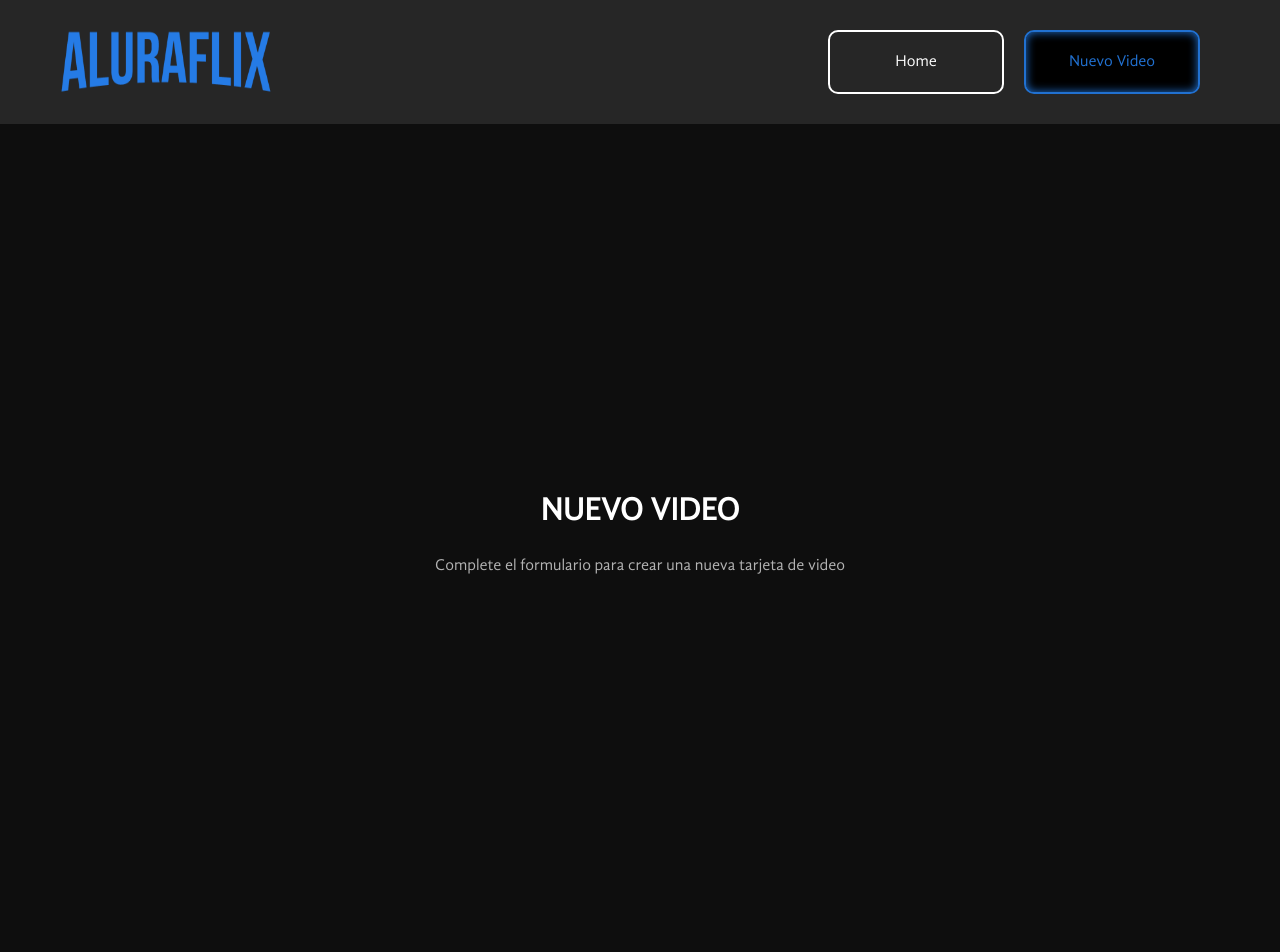
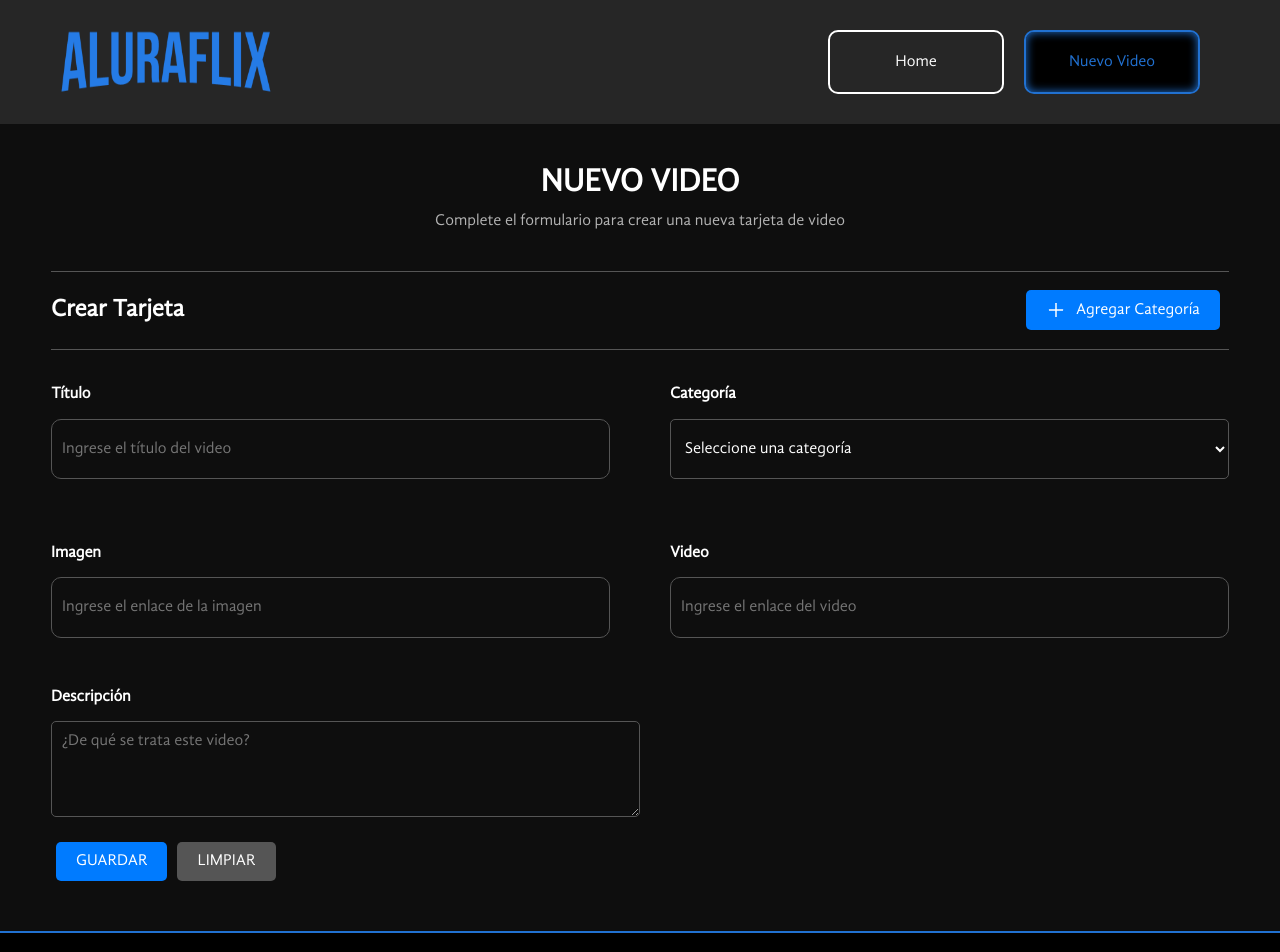
Before and after one commit to Leo-apu/AluraFlix-React, a React (Vite) app: page /video in a window 1280 px wide. Shown: the top 952 px of the page. Built offline with nearby package versions, Linux system fonts and the light colour scheme; data requests are answered from the project's data file.

Commit message:
add component VideoForm

```diff
--- a/package.json
+++ b/package.json
@@ -15,6 +15,7 @@
     "axios": "^1.7.9",
     "react": "^18.3.1",
     "react-dom": "^18.3.1",
+    "react-hook-form": "^7.54.2",
     "react-icons": "^5.4.0",
     "react-router-dom": "^7.0.2",
     "styled-components": "^6.1.13",
--- a/src/App.jsx
+++ b/src/App.jsx
@@ -43,7 +43,7 @@ const { categorias, videos } = useContext(DataContext);
             <Routes>
               <Route path="/" element={<Home categorias={categorias} videos={videos}  />} />
 
-              <Route path="/video" element={<Video />} />
+              <Route path="/video" element={<Video categorias={categorias} />} />
 
               <Route path="*" element={<h1>404</h1>} />
             </Routes>
--- a/src/components/Footer/footer.jsx
+++ b/src/components/Footer/footer.jsx
@@ -16,7 +16,7 @@ const FooterEstilizado = styled.footer`
         bottom: 0;
         left: 0;
         width: 100%;
-        height: 5vh;
+        height: 8vh;
         img {
             display: none;
         }
--- a/src/components/GlobalStyles/globalStyles.jsx
+++ b/src/components/GlobalStyles/globalStyles.jsx
@@ -12,6 +12,11 @@ const GlobalStyles = createGlobalStyle`
   src: local("Gandhi Sans Bold"), local("GandhiSansBold"), url(${GandhiSansBold});
 }
 
+* {
+  box-sizing: border-box;
+  margin: 0;
+  padding: 0;
+}
 
 html {
     line-height: 1.15;
--- a/src/components/Header/header.jsx
+++ b/src/components/Header/header.jsx
@@ -15,6 +15,8 @@ const HeaderEstilizado = styled.header`
         img {
             display: none;
         }
+
+        padding: 0;
     }
 `
 
--- a/src/components/Pages/Video.jsx
+++ b/src/components/Pages/Video.jsx
@@ -1,11 +1,13 @@
+/* eslint-disable react/prop-types */
 import styled from "styled-components";
+import VideoForm from "../VideoForm/videoForm";
 
 const VideoContainer = styled.div`
   display: flex;
   flex-direction: column;
   align-items: center;
   justify-content: center;
-  height: 100vh;
+  min-height: 100vh;
   background-color: #0e0e0e;
   color: white;
   padding: 20px;
@@ -23,14 +25,14 @@ const VideoSubtitle = styled.p`
   color: #b3b3b3;
 `;
 
-const Video = () => {
+const Video = ( { categorias } ) => {
   return (
     <VideoContainer>
       <VideoTitle>Nuevo Video</VideoTitle>
       <VideoSubtitle>
         Complete el formulario para crear una nueva tarjeta de video
       </VideoSubtitle>
-
+      <VideoForm categorias={categorias} />
     </VideoContainer>
   );
 };
--- /dev/null
+++ b/src/components/VideoForm/videoForm.jsx
@@ -0,0 +1,260 @@
+/* eslint-disable react/prop-types */
+import { useForm } from "react-hook-form";
+import styled from "styled-components";
+import { AiOutlinePlus } from "react-icons/ai";
+import { v4 as uuid } from "uuid";
+import { DataContext } from "../../context/DataContext";
+import { useContext } from "react";
+
+const FormContainer = styled.div`
+    width: 95%;
+  margin-bottom: 30px;
+
+  h2 {
+    margin-bottom: 20px;
+    padding: 25px 0;
+    border-bottom: 1px solid #555;
+    border-top: 1px solid #555;
+  }
+`;
+
+const Label = styled.label`
+  display: block;
+  margin: 15px 0 15px;
+  font-weight: bold;
+`;
+
+const TextArea = styled.textarea`
+  width: 50%;
+  padding: 10px;
+  border: 1px solid #555;
+  background: #0e0e0e;
+  color: white;
+  border-radius: 5px;
+  &:focus {
+    outline: none;
+    border-color: #007bff;
+  }
+
+  &.has-error {
+    border-color: #e63946;
+    box-shadow: inset 0 0 5px #e63946;
+  }
+
+  @media (max-width: 768px) {
+    width: 100%;
+  }
+`;
+
+const Input = styled.input`
+  width: 100%;
+  padding: 20px 10px;
+  border: 1px solid #555;
+  background: #0e0e0e;
+  color: white;
+  border-radius: 10px;
+  margin-bottom: 10px;
+  position: relative;
+
+  &:focus {
+    outline: none;
+    border-color: #007bff;
+  }
+
+  &.has-error {
+    border-color: #e63946;
+    box-shadow: inset 0 0 5px #e63946;
+  }
+`;
+
+const Select = styled.select`
+  width: 100%;
+  padding: 20px 10px;
+  border: 1px solid #555;
+  background: #0e0e0e;
+  color: white;
+  border-radius: 5px;
+  margin-bottom: 10px;
+
+  &:focus {
+    outline: none;
+    border-color: #007bff;
+  }
+
+  &.has-error {
+    border-color: #e63946;
+    box-shadow: inset 0 0 5px #e63946;
+  }
+
+`;
+
+const Error = styled.p`
+  color: #e63946;
+  font-size: 14px;
+  margin: 5px 0;
+`;
+
+const ButtonGroup = styled.div`
+  display: flex;
+  margin-top: 20px;
+
+  @media (max-width: 768px) {
+    flex-direction: column;
+    gap: 1rem;
+    align-items: center;
+  }
+`;
+
+const Button = styled.button`
+  background: ${(props) => (props.$secondary ? "#555" : "#007bff")};
+  color: white;
+  border: none;
+  padding: 10px 20px;
+  border-radius: 5px;
+  cursor: pointer;
+  margin: 0 5px;
+  &:hover {
+    background: ${(props) => (props.$secondary ? "#444" : "#0056b3")};
+  }
+
+  @media (max-width: 768px) {
+    width: 50%;
+  }
+`;
+
+const AddCategoryButton = styled(Button)`
+  display: flex;
+  align-items: center;
+  justify-content: center;
+  margin: 20px 0;
+
+  position: absolute;
+  top: 270px;
+  right: 60px;
+
+  @media (max-width: 768px) {
+    position: static;
+  }
+`;
+
+const FieldGroup = styled.div`
+  display: flex;
+  flex-direction: row;
+  margin-bottom: 20px;
+  gap: 60px;
+
+  @media (max-width: 768px) {
+    flex-direction: column;
+    gap: 10px;
+  }
+`;
+
+const InputGroup = styled.div`
+  display: flex;
+  flex-direction: column;
+  margin-bottom: 20px;
+  flex: 1;
+`;
+
+const VideoForm = ( { categorias }) => {
+    const { crearVideo } = useContext(DataContext);
+
+  const {
+    register,
+    handleSubmit,
+    formState: { errors },
+    reset,
+  } = useForm();
+
+  const onSubmit = (data) => {
+    const newVideo = { ...data, id: uuid() };
+    crearVideo(newVideo);
+    reset();
+  };
+
+  return (
+    <FormContainer>
+      <h2>Crear Tarjeta</h2>
+
+      <AddCategoryButton>
+        <AiOutlinePlus size={20} style={{ marginRight: "10px" }} /> Agregar
+        Categoría
+      </AddCategoryButton>
+
+      <form onSubmit={handleSubmit(onSubmit)}>
+        <FieldGroup>
+          <InputGroup>
+            <Label>Título</Label>
+            <Input
+              className={errors.titulo ? "has-error" : ""}
+              {...register("titulo", { required: "El título es obligatorio" })}
+              placeholder="Ingrese el título del video"
+            />
+            {errors.titulo && <Error>{errors.titulo.message}</Error>}
+          </InputGroup>
+
+          <InputGroup>
+            <Label>Categoría</Label>
+            <Select
+              className={errors.categoria ? "has-error" : ""}
+              {...register("categoria", {
+                required: "Seleccione una categoría",
+              })}
+              defaultValue=""
+            >
+              <option value="" disabled >Seleccione una categoría</option>
+             {categorias.map((categoria) => (
+               <option key={categoria.id} value={categoria.titulo} >{categoria.titulo}</option>
+             ))}
+            </Select>
+            {errors.categoria && <Error>{errors.categoria.message}</Error>}
+          </InputGroup>
+        </FieldGroup>
+
+        <FieldGroup>
+          <InputGroup>
+            <Label>Imagen</Label>
+            <Input
+              className={errors.imagen ? "has-error" : ""}
+              {...register("imagen", { required: "El enlace es obligatorio" })}
+              placeholder="Ingrese el enlace de la imagen"
+            />
+            {errors.imagen && <Error>{errors.imagen.message}</Error>}
+          </InputGroup>
+
+          <InputGroup>
+            <Label>Video</Label>
+            <Input
+              className={errors.link ? "has-error" : ""}
+              {...register("link", { required: "El enlace es obligatorio" })}
+              placeholder="Ingrese el enlace del video"
+            />
+            {errors.link && <Error>{errors.link.message}</Error>}
+          </InputGroup>
+        </FieldGroup>
+
+        <Label>Descripción</Label>
+        <TextArea
+          className={errors.descripcion ? "has-error" : ""}
+          {...register("descripcion", {
+            required: "La descripción es obligatoria",
+          })}
+          rows={4}
+          placeholder="¿De qué se trata este video?"
+        />
+        {errors.descripcion && <Error>{errors.descripcion.message}</Error>}
+
+        <ButtonGroup>
+          <Button type="submit">GUARDAR</Button>
+          <Button type="button" $secondary onClick={() => reset()}>
+            LIMPIAR
+          </Button>
+        </ButtonGroup>
+      </form>
+
+
+    </FormContainer>
+  );
+};
+
+export default VideoForm;
```
Also changed, not shown: 1 other file (tests, documents, lock files or other folders).
